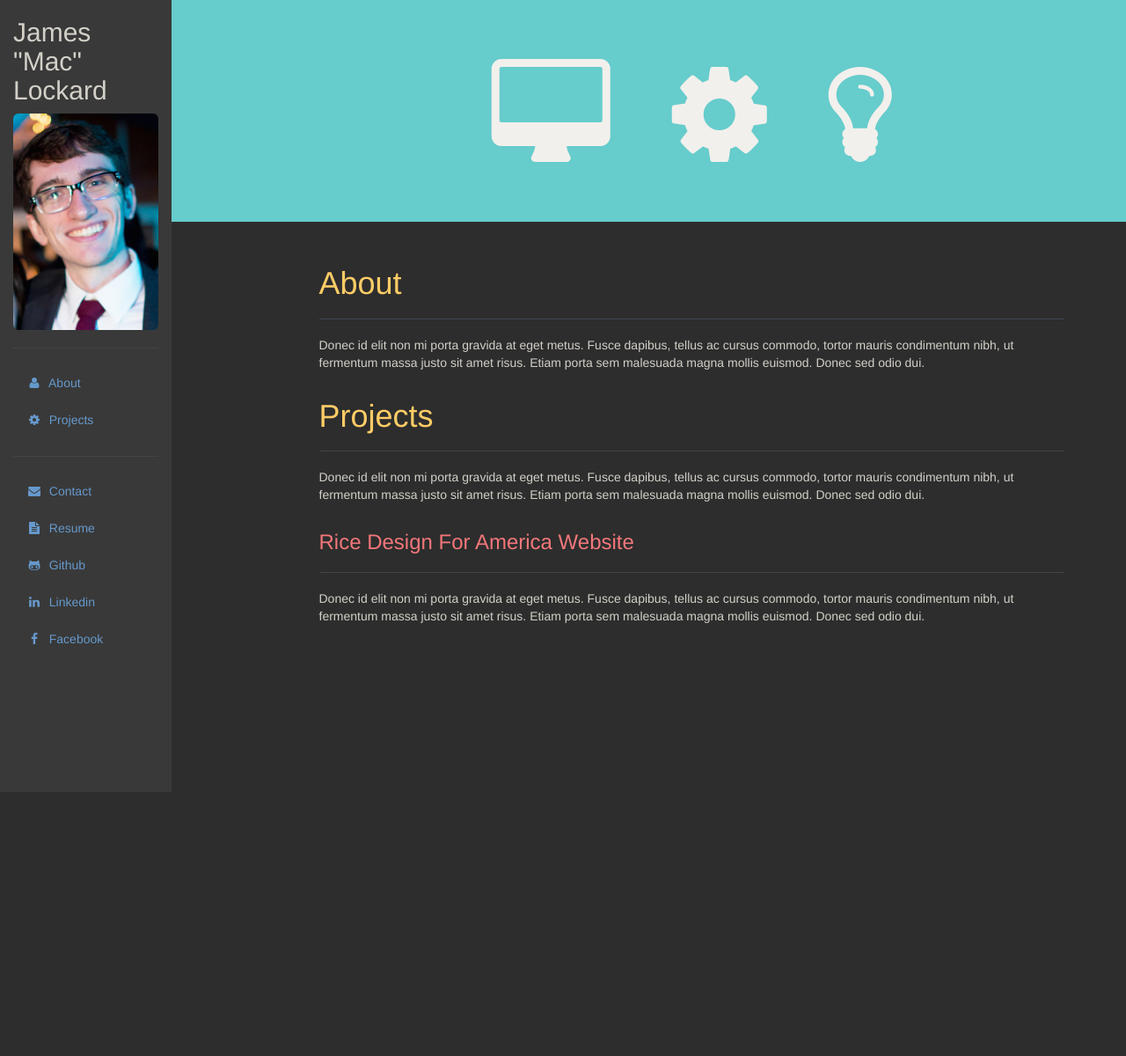
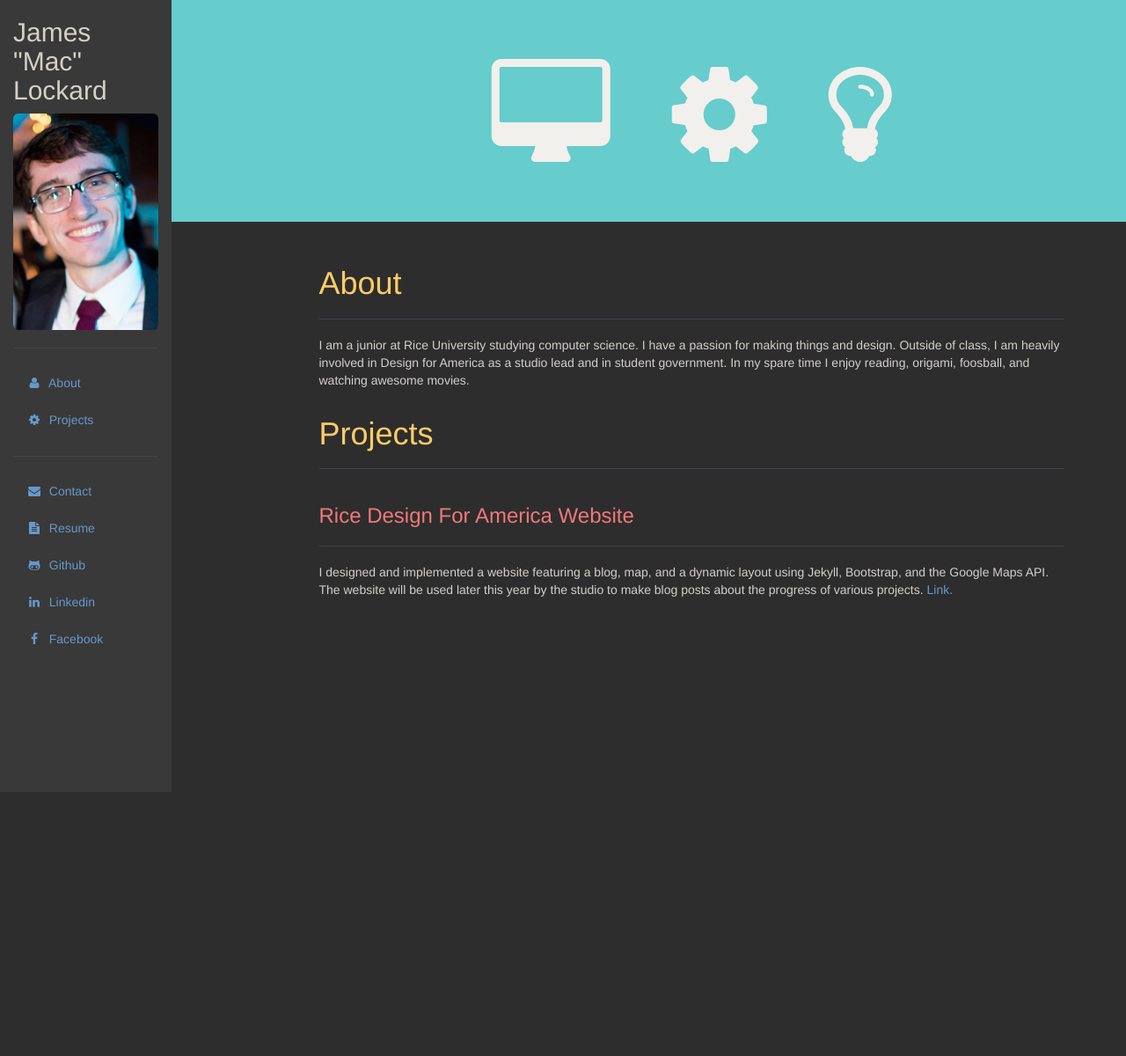
Before and after one commit to maclockard/maclockard.github.io, a Jekyll site: the page built from index.html, in a window 1280 px wide. Shown: the whole page at 88% size. Built offline with Jekyll 4.4.1, drawn with Linux system fonts in a browser that asks for light colours; nearby versions of some CDN libraries.

Commit message:
Updated info

```diff
--- a/index.html
+++ b/index.html
@@ -26,19 +26,18 @@ title: James "Mac" Lockard
           <h1>About</h1>
           <hr>
           <a name="about"></a>
-          <p>Donec id elit non mi porta gravida at eget metus. Fusce dapibus, tellus ac cursus commodo, tortor mauris condimentum nibh, ut fermentum massa justo sit amet risus. Etiam porta sem malesuada magna mollis euismod. Donec sed odio dui. </p>
+          <p>I am a junior at Rice University studying computer science. I have a passion for making things and design. Outside of class, I am heavily involved in Design for America as a studio lead and in student government. In my spare time I enjoy reading, origami, foosball, and watching awesome movies.</p>
         </div>
         <div class="Projects">
         <div class="col-xs-11 col-sm-9 col-sm-offset-3 ">
           <h1>Projects</h1>
           <hr>
-          <p>Donec id elit non mi porta gravida at eget metus. Fusce dapibus, tellus ac cursus commodo, tortor mauris condimentum nibh, ut fermentum massa justo sit amet risus. Etiam porta sem malesuada magna mollis euismod. Donec sed odio dui. </p>
           <a name="projects"></a>
         </div>
         <div class="col-xs-11 col-sm-9 col-sm-offset-3 ">
           <h3>Rice Design For America Website</h3>
           <hr>
-          <p>Donec id elit non mi porta gravida at eget metus. Fusce dapibus, tellus ac cursus commodo, tortor mauris condimentum nibh, ut fermentum massa justo sit amet risus. Etiam porta sem malesuada magna mollis euismod. Donec sed odio dui. </p>
+           I designed and implemented a website featuring a blog, map, and a dynamic layout using Jekyll, Bootstrap, and the Google Maps API. The website will be used later this year by the studio to make blog posts about the progress of various projects. <a href="http://dfarice.com/">Link</i>.
         </div>
       </div>
 
```
